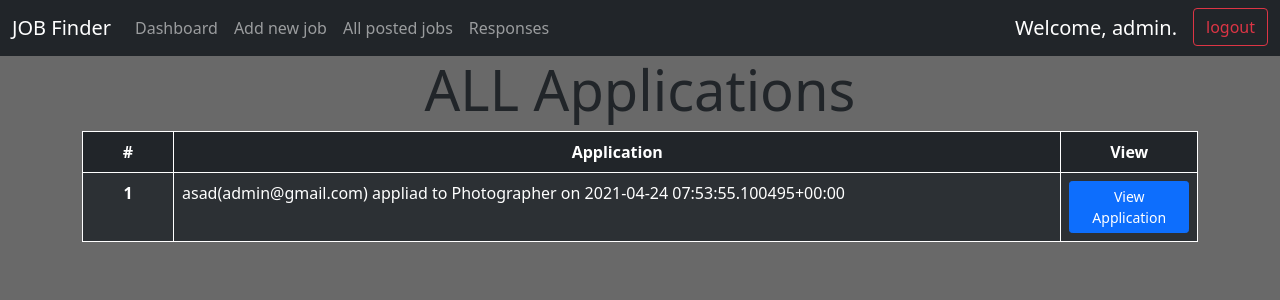
After one commit to asad2200/JobFinder, a Django app: page /employer/applications/ in a window 1280 px wide. The commit adds this page. Shown: the top 300 px of the page. Run offline with Django 3.2, Linux system fonts and the light colour scheme; a user stored in the database is signed in; data comes from the database, SQL or seed files in the repository; both versions use the stored data as it was after the commit; parts of the project's set-up code (start-up, migrations or seed data) failed here and were passed over.

Commit message:
all posted job and responses and view application added

```diff
--- a/dashboard/models.py
+++ b/dashboard/models.py
@@ -1,3 +1,4 @@
+from django.core.checks import messages
 from django.db import models
 
 # Create your models here.
@@ -10,3 +11,11 @@ class Profile(models.Model):
 
     def __str__(self):
         return self.name
+
+
+class ChatMessage(models.Model):
+    from_id = models.IntegerField()
+    to_id = models.IntegerField()
+    application_id = models.IntegerField()
+    message = models.TextField()
+    timestamp = models.DateTimeField(auto_now=True)
--- /dev/null
+++ b/employer/templates/employer/allapplication.html
@@ -0,0 +1,32 @@
+{% extends "employer/base.html" %}
+
+{% block title %}
+view-all-applications
+{% endblock %}
+
+{% block nav %}
+{% include "employer/nav.html" %}
+{% endblock %}
+
+{% block main %}
+<h3 class="text-center display-4"> ALL Applications</h3>
+
+<table class="table table-dark table-striped table-bordered border-white">
+    <thead align="center">
+        <tr>
+            <th width="8%" scope="col-sm">#</th>
+            <th width="78%" scope="col">Application</th>
+            <th width="12%" scope="col">View</th>
+        </tr>
+    </thead>
+    <tbody align="center">
+        {% for ur in unread_response %}
+        <tr>
+            <th scope="row">{{ forloop.counter }}</th>
+            <td align="left">{{ ur }}</td>
+            <td><a href="/employer/application/{{code}}" class="btn btn-sm btn-primary">View Application</a></td>
+        </tr>
+        {% endfor %}
+    </tbody>
+</table>
+{% endblock %}
--- a/employer/templates/employer/nav.html
+++ b/employer/templates/employer/nav.html
@@ -13,6 +13,12 @@
                 <li class="nav-item">
                     <a class="nav-link" href="/employer/new/">Add new job</a>
                 </li>
+                <li class="nav-item">
+                    <a class="nav-link" href="/employer/jobs/">All posted jobs</a>
+                </li>
+                <li class="nav-item">
+                    <a class="nav-link" href="/employer/applications/">Responses</a>
+                </li>
             </ul>
             <div class="d-flex">
                 <span class="navbar-brand">Welcome, {{request.user.username}}.</span>
--- a/employer/urls.py
+++ b/employer/urls.py
@@ -4,4 +4,9 @@ from . import views
 urlpatterns = [
     path("", views.index, name="index"),
     path("new/", views.post_job, name="post_job"),
+    path("jobs/", views.view_all_jobs, name="view_all_jobs"),
+    path("applications/", views.view_all_application,
+         name="view_all_application"),
+    path("application/<str:id>", views.view_application,
+         name="view_application"),
 ]
--- a/employer/views.py
+++ b/employer/views.py
@@ -1,3 +1,4 @@
+from jobs.models import Application
 from django.shortcuts import render
 from django.http import HttpResponseRedirect
 
@@ -40,5 +41,43 @@ def post_job(request):
         'name': profile.name,
     })
 
-# TODO: display all posted jobs
-# TODO: display all notification fro posted jobs
+
+def view_all_jobs(request):
+    profile = Profile.objects.get(user_id=request.user.id)
+    jobs = Job.objects.filter(profile=profile.id)
+
+    return render(request, "employer/alljobs.html", {
+        'jobs': jobs,
+    })
+
+
+def view_all_application(request):
+    unread_response = []
+    profile = Profile.objects.get(user_id=request.user.id)
+    jobs = Job.objects.filter(profile=profile.id)
+
+    for job in jobs:
+        applications = Application.objects.filter(job_id=job.id)
+        for application in applications:
+            name = Profile.objects.get(user_id=application.applicant_id).name
+            email = request.user.email
+            unread_response.append(
+                f"{name}({email}) appliad to {job.title} on {application.timestamp}")
+            code = application.id
+    return render(request, "employer/allapplication.html", {
+        'unread_response': unread_response,
+        'code': code,
+    })
+
+
+def view_application(request, id):
+    application = Application.objects.get(id=id)
+    job = Job.objects.get(id=application.job_id)
+    profile = Profile.objects.get(user_id=application.applicant_id)
+    application.status = 1
+    application.save()
+    return render(request, "employer/application.html", {
+        'profile': profile,
+        'job': job,
+        'application': application,
+    })
--- a/jobs/models.py
+++ b/jobs/models.py
@@ -8,7 +8,7 @@ class Application(models.Model):
     job_id = models.IntegerField()
     resume = models.CharField(max_length=30)
     cover_letter = models.TextField()
-    timestamp = models.DateTimeField(auto_now_add=True)
+    timestamp = models.DateTimeField(auto_now=True)
     status = models.IntegerField(default=0)  # 0: waiting, 1: view, 2:rejected
 
     def __str__(self):
```
Also changed, not shown: employer/templates/employer/alljobs.html (added, +32 -0 lines), employer/templates/employer/application.html (added, +48 -0 lines), jobs/views.py (+7 -2 lines), dashboard/migrations/0002_chatmessage.py (added), db.sqlite3, jobs/migrations/0003_alter_application_timestamp.py (added).
